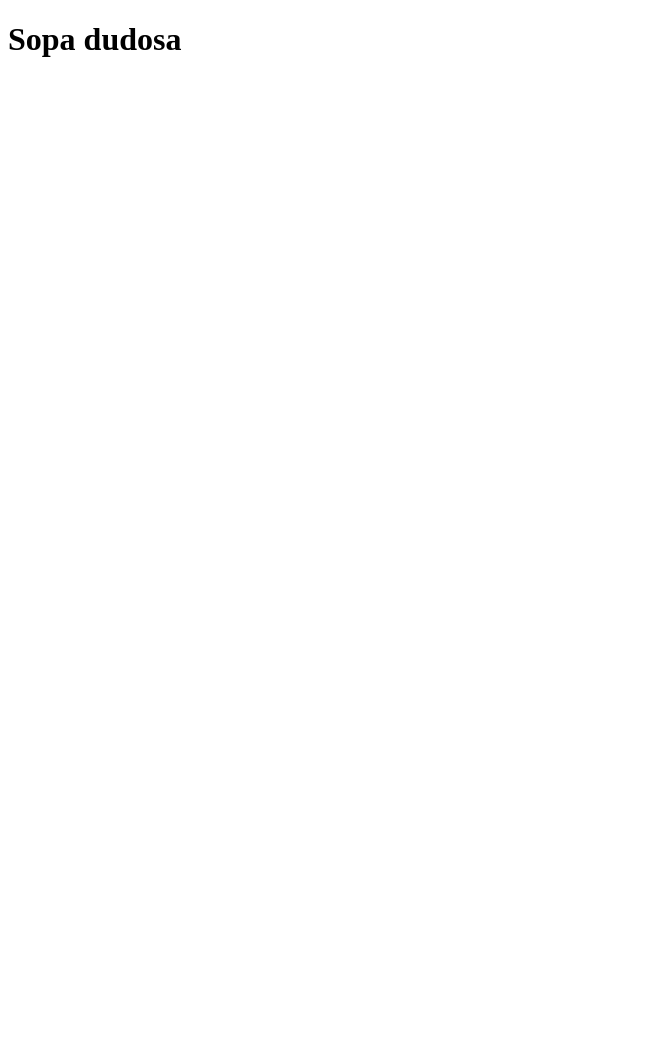
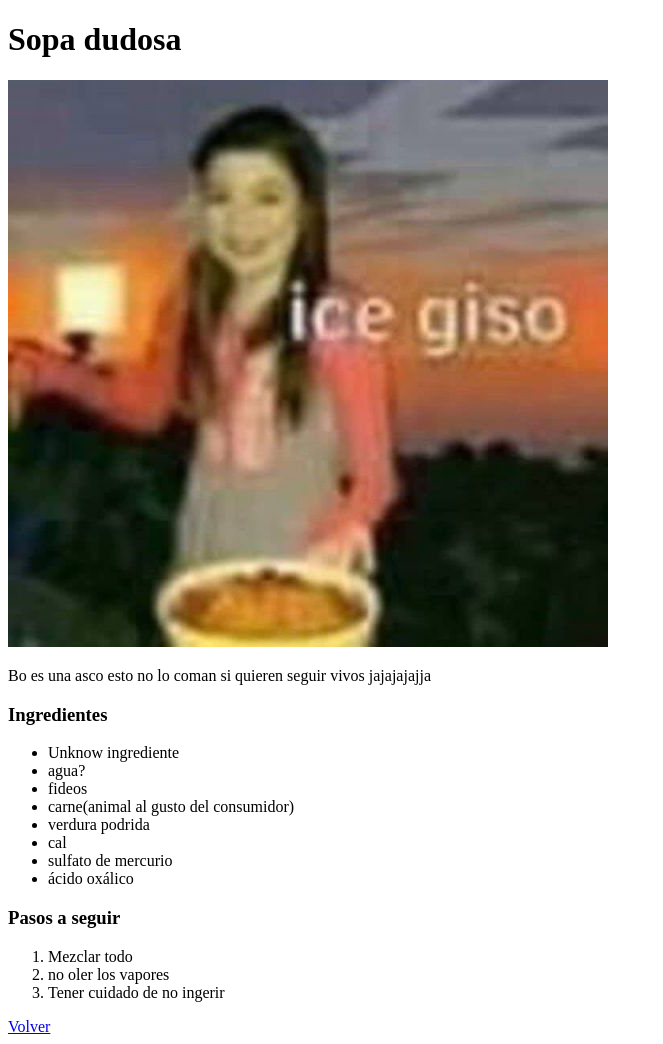
Before and after one commit to Max1ta/Odin-recipes, a plain HTML site: page recipes/sopa_dudosa.html in a window 1280 px wide. Shown: the whole page, without its empty margins (0-663 px from the left). Before the commit the page ends 800 px from the top, so only its background shows below. Drawn offline with Linux system fonts and the light colour scheme.

Commit message:
Se editaron las paginas agregadas

```diff
--- a/recipes/sopa_dudosa.html
+++ b/recipes/sopa_dudosa.html
@@ -6,5 +6,25 @@
     </head>
     <body>
         <h1>Sopa dudosa</h1>
+        <img src="../images/guiso.jpg" alt="guisiño futbol club">
+        <p>Bo es una asco esto no lo coman si quieren seguir vivos jajajajajja</p>
+        <h3>Ingredientes</h3>
+        <ul>
+            <li>Unknow ingrediente</li>
+            <li>agua?</li>
+            <li>fideos</li>
+            <li>carne(animal al gusto del consumidor)</li>
+            <li>verdura podrida</li>
+            <li>cal</li>
+            <li>sulfato de mercurio</li>
+            <li>ácido oxálico</li>
+        </ul>
+        <h3>Pasos a seguir</h3>
+        <ol>
+            <li>Mezclar todo</li>
+            <li>no oler los vapores</li>
+            <li>Tener cuidado de no ingerir</li>
+        </ol>
+        <a href="../index.html">Volver</a>
     </body>
 </html>
```
Also changed, not shown: recipes/batata.html (+12 -0 lines), recipes/crangeburger.html (+2 -2 lines), images/batata.png (added), images/cangreburguer.png (added), images/guiso.jpg (added).
